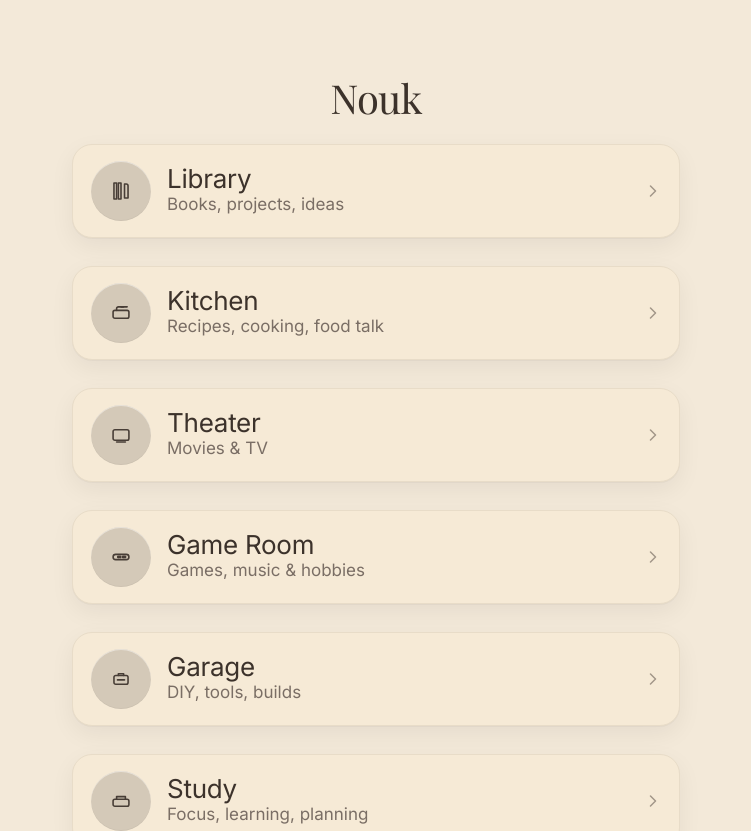
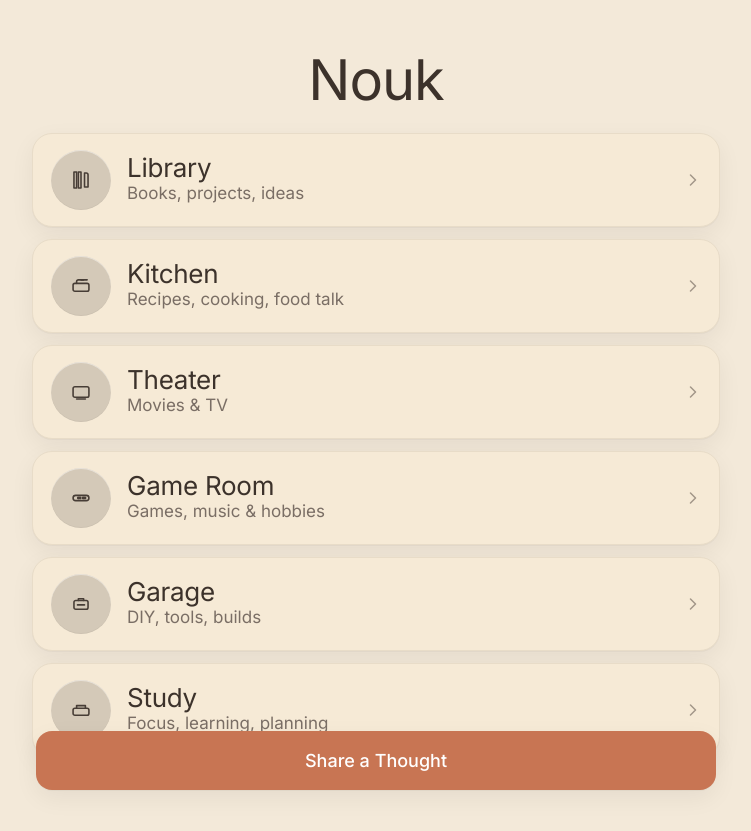
Before and after one commit to dus10-sudo/Nouk-V2, a Next.js app: page / in a window 1280 px wide. Shown: the top 831 px of the page, without its empty margins (264-1015 px from the left). Built offline with nearby package versions, Linux system fonts and the light colour scheme; a web font is replaced by a local one.

Commit message:
Update page.tsx

```diff
--- a/src/app/page.tsx
+++ b/src/app/page.tsx
@@ -1,35 +1,66 @@
-import RoomCard from "@/components/RoomCard";
+import RoomCard from '@/components/RoomCard';
+import ShareThoughtButton from '@/components/ShareThoughtButton';
 import {
-  IconLibrary, IconKitchen, IconTheater,
-  IconGame, IconGarage, IconStudy
-} from "@/components/Icons";
-import ShareThoughtButton from "@/components/ShareThoughtButton";
-
-const rooms = [
-  { href: "/r/library", Icon: IconLibrary, title: "Library", subtitle: "Books, projects, ideas" },
-  { href: "/r/kitchen", Icon: IconKitchen, title: "Kitchen", subtitle: "Recipes, cooking, food talk" },
-  { href: "/r/theater", Icon: IconTheater, title: "Theater", subtitle: "Movies & TV" },
-  { href: "/r/game-room", Icon: IconGame, title: "Game Room", subtitle: "Games, music & hobbies" },
-  { href: "/r/garage", Icon: IconGarage, title: "Garage", subtitle: "DIY, tools, builds" },
-  { href: "/r/study", Icon: IconStudy, title: "Study", subtitle: "Focus, learning, planning" },
-];
+  IconLibrary,
+  IconKitchen,
+  IconTheater,
+  IconGame,
+  IconGarage,
+  IconStudy,
+} from '@/components/Icons';
 
 export default function Page() {
   return (
-    <main className="mx-auto max-w-screen-sm px-4 pb-28 pt-10">
-      {/* Spacer above heading to breathe like the mock */}
-      <div className="h-2" />
-      <h1 className="font-display text-display text-center mb-6">Nouk</h1>
+    <main className="mx-auto max-w-[720px] px-4 pb-28">
+      {/* Title */}
+      <header className="pt-6 pb-2 text-center">
+        <h1 className="font-serif text-[56px] leading-[1.02] tracking-[-0.018em]">Nouk</h1>
+      </header>
 
-      <section className="flex flex-col gap-4">
-        {rooms.map((r) => (
-          <RoomCard key={r.title} {...r} />
-        ))}
+      {/* Rooms */}
+      <section className="space-y-3">
+        <RoomCard
+          href="/room/library"
+          Icon={IconLibrary}
+          title="Library"
+          subtitle="Books, projects, ideas"
+        />
+        <RoomCard
+          href="/room/kitchen"
+          Icon={IconKitchen}
+          title="Kitchen"
+          subtitle="Recipes, cooking, food talk"
+        />
+        <RoomCard
+          href="/room/theater"
+          Icon={IconTheater}
+          title="Theater"
+          subtitle="Movies & TV"
+        />
+        <RoomCard
+          href="/room/game-room"
+          Icon={IconGame}
+          title="Game Room"
+          subtitle="Games, music & hobbies"
+        />
+        <RoomCard
+          href="/room/garage"
+          Icon={IconGarage}
+          title="Garage"
+          subtitle="DIY, tools, builds"
+        />
+        <RoomCard
+          href="/room/study"
+          Icon={IconStudy}
+          title="Study"
+          subtitle="Focus, learning, planning"
+        />
       </section>
 
-      <div className="h-6" />
-      <ShareThoughtButton />
-      <div className="h-2" />
+      {/* Docked CTA */}
+      <div className="fixed inset-x-0 bottom-0 flex justify-center px-4 pb-[10px]">
+        <ShareThoughtButton />
+      </div>
     </main>
   );
 }
```
